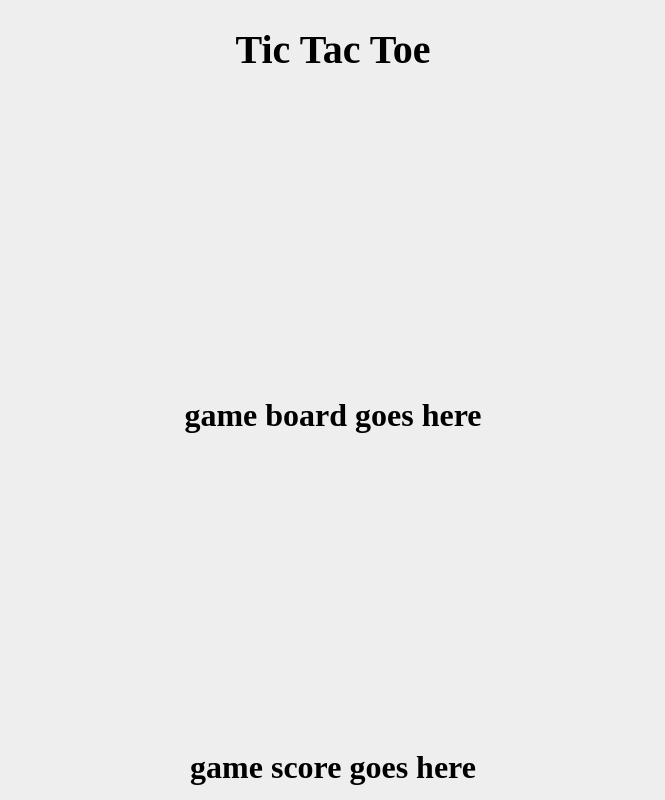
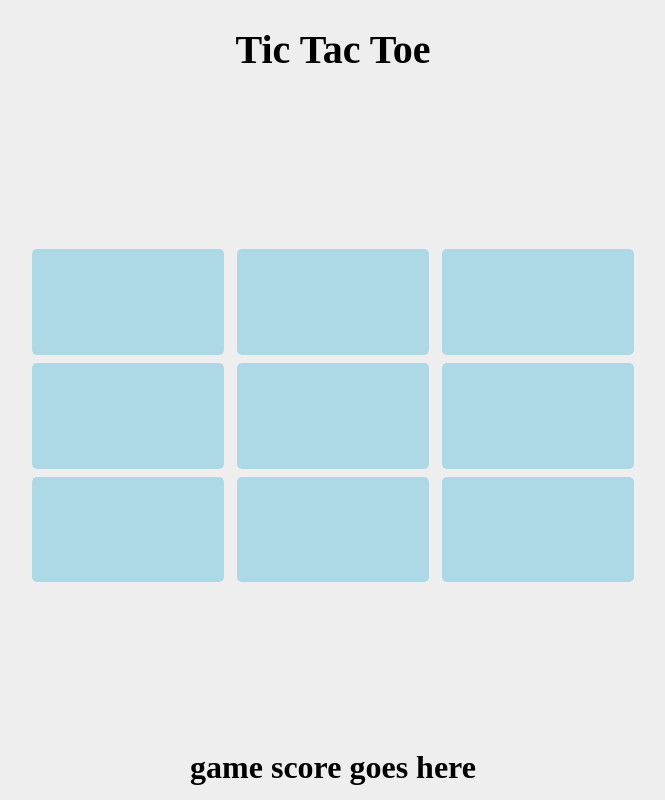
Before and after one commit to sajjathossain/react-tic-tac-toe, a React (Create React App) app: page / in a window 1280 px wide. Shown: the whole page, without its empty margins (307-972 px from the left). Built offline with nearby package versions, Linux system fonts and the light colour scheme.

Commit message:
Designed Board & added click functionality

```diff
--- a/src/App.js
+++ b/src/App.js
@@ -2,8 +2,11 @@ import './App.css'
 
 import * as Components from './components'
 
+import { DataProvider } from './contexts/GameData'
+
 function App() {
   return (
+    <DataProvider>
       <div className="App">
         <div className="game-name">Tic Tac Toe</div>
         <div className="container">
@@ -11,6 +14,7 @@ function App() {
           <Components.GameScore />
         </div>
       </div>
+    </DataProvider>
   );
 }
 
--- a/src/components/GameBoard/GameBoard.jsx
+++ b/src/components/GameBoard/GameBoard.jsx
@@ -1,9 +1,35 @@
+import {useContext, useEffect, useState} from 'react'
+
+import {GameData} from  '../../contexts/GameData'
+import styles from './GameBoard.module.css';
+
 const GameBoard = () => {
-    return (
-        <div>
-            <h1>game board goes here</h1>
-        </div>
-    )
+  const [cubeData, setCubeData] = useState([])
+
+  const { winner, currentPlayer, boardValues, assignValues, disabled } = useContext(GameData)
+
+  useEffect(() => {
+    const getData = async () => {
+      setCubeData(boardValues)
+      console.log(boardValues)
+    }
+
+    getData()
+  }, [])
+
+  return (
+      <div className={styles.container}>
+        <div className={`${styles.gameCube} `} id="0" onClick={assignValues} >{cubeData[0]}</div>
+        <div className={`${styles.gameCube} `} id="1" onClick={assignValues} >{cubeData[1]}</div>
+        <div className={`${styles.gameCube} `} id="2" onClick={assignValues} >{cubeData[2]}</div>
+        <div className={`${styles.gameCube} `} id="3" onClick={assignValues} >{cubeData[3]}</div>
+        <div className={`${styles.gameCube} `} id="4" onClick={assignValues} >{cubeData[4]}</div>
+        <div className={`${styles.gameCube} `} id="5" onClick={assignValues} >{cubeData[5]}</div>
+        <div className={`${styles.gameCube} `} id="6" onClick={assignValues} >{cubeData[6]}</div>
+        <div className={`${styles.gameCube} `} id="7" onClick={assignValues} >{cubeData[7]}</div>
+        <div className={`${styles.gameCube} `} id="8" onClick={assignValues} >{cubeData[8]}</div>
+      </div>
+  )
 }
 
 export default GameBoard
--- a/src/components/GameBoard/GameBoard.module.css
+++ b/src/components/GameBoard/GameBoard.module.css
@@ -0,0 +1,24 @@
+.container {
+  height: 50%;
+  width: 50%;
+  display: grid;
+  gap: 1vh 1vw;
+  grid-template-rows: repeat(3, 1fr);
+  grid-template-columns: repeat(3, 1fr);
+}
+
+.gameCube {
+  height: 100% !important;
+  width: 100% !important;
+  background-color: lightblue;
+  border-radius: 5px;
+  display: grid;
+  place-items: center;
+  font-size: 2rem;
+  font-weight: 600;
+  color: #fff;
+}
+
+.disabled {
+  pointer-events: none;
+}
--- /dev/null
+++ b/src/contexts/GameData.js
@@ -0,0 +1,42 @@
+import React, { createContext, useState } from 'react';
+
+export const GameData = createContext()
+
+export const DataProvider = ({ children }) => {
+    const [winnerFound, setWinnerFound] = useState(false)
+    const [currentPlayer, setCurrentPlayer] = useState("X")
+    const [disabled, setDisabled] = useState("")
+    const [boardValues, setBoardValues] = useState([
+        "",
+        "",
+        "",
+        "",
+        "",
+        "",
+        "",
+        "",
+        "",
+    ])
+
+    const assignValues = (event) => {
+        setCurrentPlayer(currentPlayer === "X" ? "O" : "X")
+        const cubeIndex = parseInt(event.target.id)
+        boardValues[cubeIndex] = currentPlayer
+        setDisabled(`disabled${currentPlayer}`)
+        console.log(cubeIndex, currentPlayer)
+    }
+
+    const values = {
+        winner: {winnerFound, setWinnerFound},
+        currentPlayer,
+        boardValues,
+        assignValues,
+        disabled
+    }
+
+    return (
+        <GameData.Provider value={values}>
+            { children }
+        </GameData.Provider>
+    )
+}
```
Lines whose indentation alone changed are shown as unchanged.
